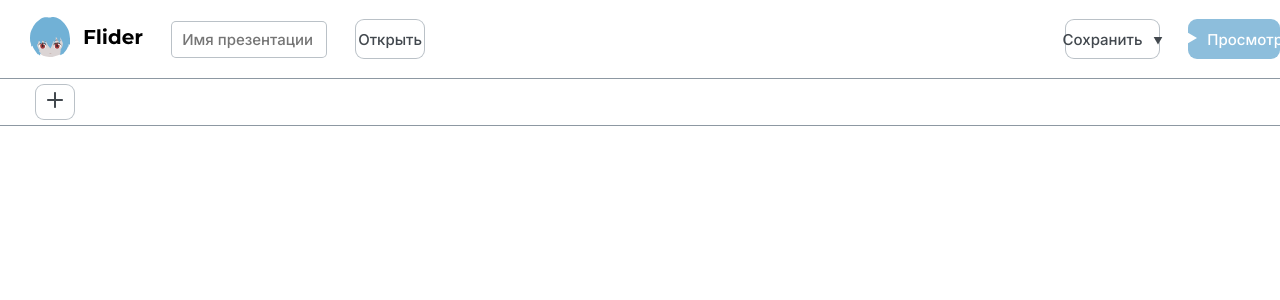
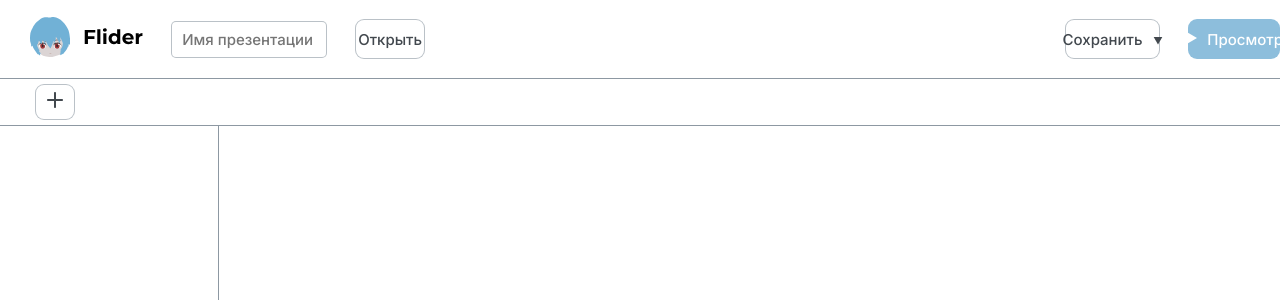
Before and after one commit to Exevald/flider, a React (Create React App) app: page / in a window 1280 px wide. Shown: the top 300 px of the page. Built offline with nearby package versions, Linux system fonts and the light colour scheme.

Commit message:
flider#8 Начал верстать компонент sidebar

```diff
--- a/src/view/Sidebar/Sidebar.module.css
+++ b/src/view/Sidebar/Sidebar.module.css
@@ -1,5 +1,9 @@
 .sidebar {
-    height: 100%;
+    height: 86.7vh;
     width: 17vw;
     border-right: 1px solid var(--kaoru-default);
 }
+
+::-webkit-scrollbar {
+
+}
```
